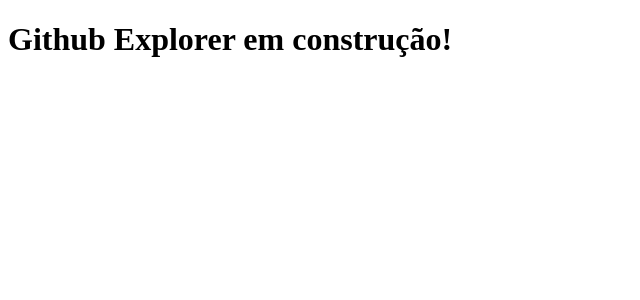
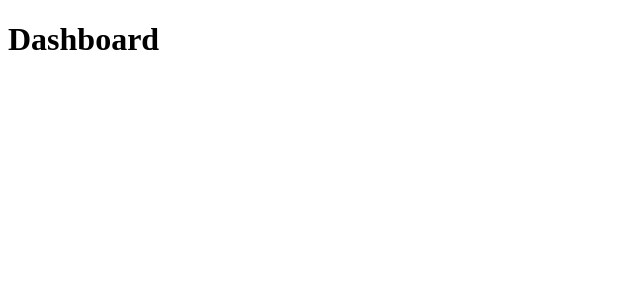
Before and after one commit to jamezaguiar/github-explorer, a React (Create React App) app: page / in a window 1280 px wide. Shown: the top 300 px of the page, without its empty margins (0-640 px from the left). Built offline with nearby package versions, Linux system fonts and the light colour scheme.

Commit message:
Route configuration finalized

```diff
--- a/src/App.tsx
+++ b/src/App.tsx
@@ -1,7 +1,12 @@
 import React from 'react';
+import { BrowserRouter } from 'react-router-dom';
 
-function App() {
-  return <h1>Github Explorer em construção!</h1>;
-}
+import Routes from './routes';
+
+const App: React.FC = () => (
+  <BrowserRouter>
+    <Routes />
+  </BrowserRouter>
+);
 
 export default App;
--- a/src/routes/index.tsx
+++ b/src/routes/index.tsx
@@ -1,2 +1,14 @@
 import React from 'react';
-import { Router } from 'react-router-dom';
+import { Switch, Route } from 'react-router-dom';
+
+import Dashboard from '../pages/Dashboard';
+import Repository from '../pages/Repository';
+
+const Routes: React.FC = () => (
+  <Switch>
+    <Route path="/" exact component={Dashboard} />
+    <Route path="/repository" component={Repository} />
+  </Switch>
+);
+
+export default Routes;
```
